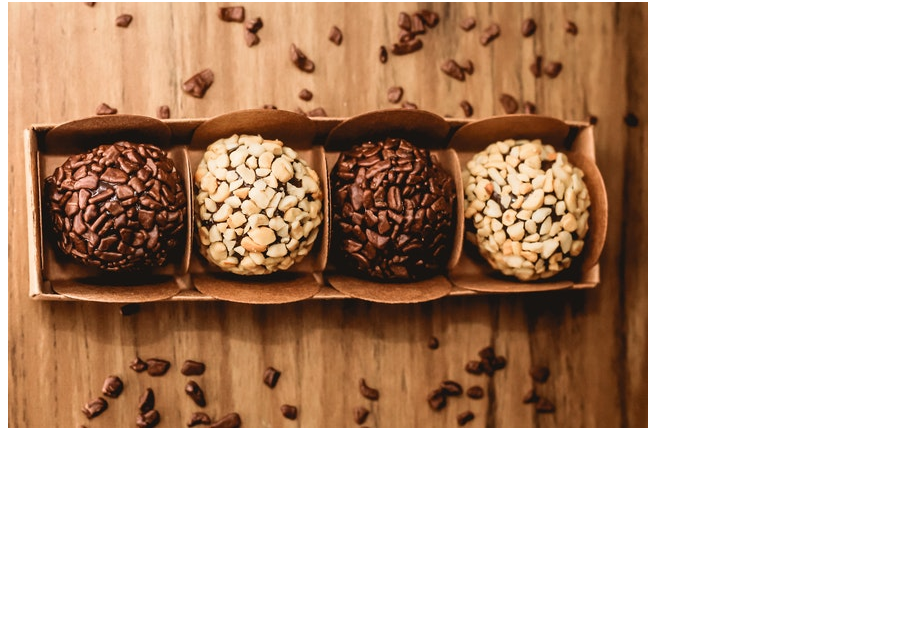
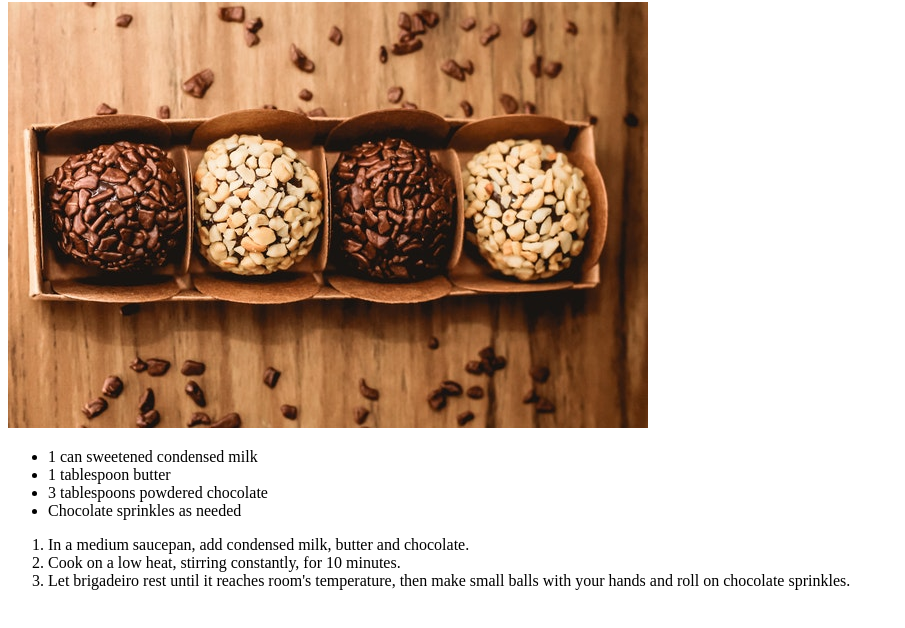
Before and after one commit to edu2907/odin-recipes, a plain HTML site: page recipes/brigadeiro.html in a window 1280 px wide. Shown: the part 78-706 px from the top of the page, without its empty margins (0-905 px from the left). Drawn offline with Linux system fonts and the light colour scheme.

Commit message:
Added ingredients and steps to brigadeiro.html

```diff
--- a/recipes/brigadeiro.html
+++ b/recipes/brigadeiro.html
@@ -14,10 +14,15 @@
 
         </p>
         <ul>
-
+            <li>1 can sweetened condensed milk </li>
+            <li>1 tablespoon butter</li>
+            <li>3 tablespoons powdered chocolate</li>
+            <li>Chocolate sprinkles as needed</li>
         </ul>
         <ol>
-
+            <li>In a medium saucepan, add condensed milk, butter and chocolate.</li>
+            <li>Cook on a low heat, stirring constantly, for 10 minutes.</li>
+            <li>Let brigadeiro rest until it reaches room's temperature, then make small balls with your hands and roll on chocolate sprinkles.</li>
         </ol>
     </main>
 
```
